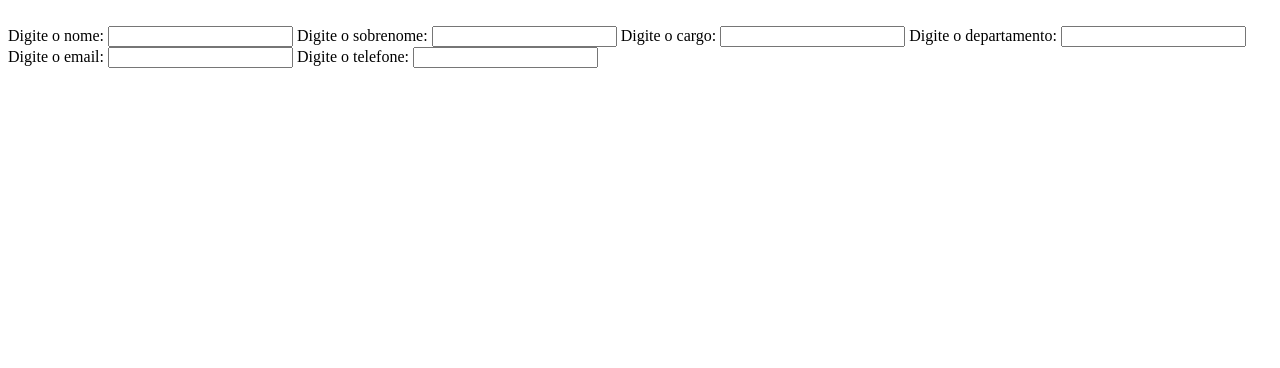
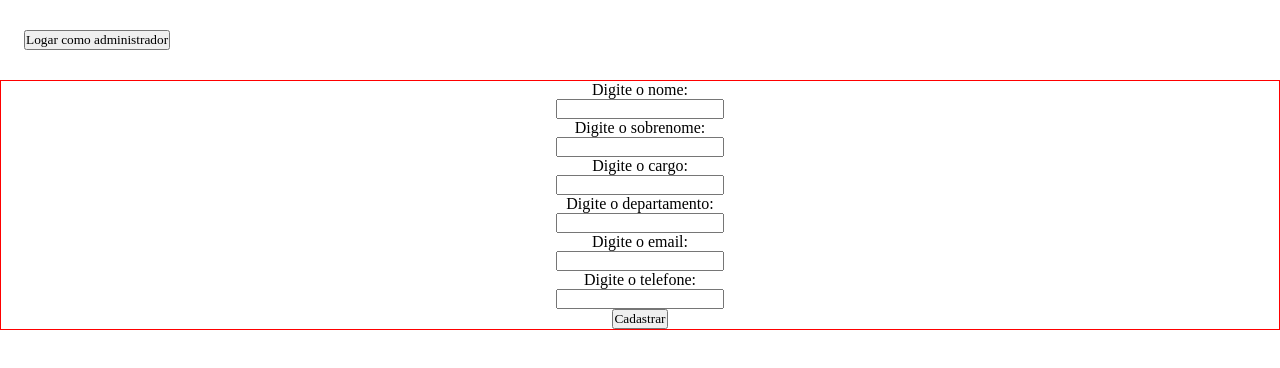
Before and after one commit to NathanGbl/Cadastro-Funcionario, a plain HTML site: page index.html in a window 1280 px wide. Drawn offline with Linux system fonts and the light colour scheme.

Commit message:
verticalizei os campos do formulário e coloquei um espaço no header para a logo e o botão de logar como administrador.

```diff
--- a/index.html
+++ b/index.html
@@ -4,31 +4,31 @@
     <meta charset="UTF-8">
     <meta name="viewport" content="width=device-width, initial-scale=1.0">
     <title>Document</title>
+    <link rel="stylesheet" href="style.css">
 </head>
 <body>
     <header>
         <img src="" alt="">
+        <button id="login">Logar como administrador</button>
     </header>
     <main>
+        <div>
             <form action="" method="get">
                 <label for="nome">Digite o nome:</label>
                 <input type="text" name="name" id="nome">
-
                 <label for="sobrenome">Digite o sobrenome:</label>
                 <input type="text" name="sobrenome" id="sobrenome">
-
                 <label for="cargo">Digite o cargo:</label>
                 <input type="text" name="cargo" id="cargo">
-
                 <label for="departamento">Digite o departamento:</label>
                 <input type="text" name="departamento" id="departamento">
-
                 <label for="email">Digite o email:</label>
                 <input type="email" name="email" id="email">
-
                 <label for="tel">Digite o telefone:</label>
                 <input type="tel" name="tel" id="tel">
+                <button id="cadastrar">Cadastrar</button>
             </form>
+        </div>
     </main>
     <footer>
         <img src="" alt="">
--- a/style.css
+++ b/style.css
@@ -0,0 +1,27 @@
+* {
+    margin: 0;
+    box-sizing: border-box;
+    padding: 0;
+    font-family: 'Times New Roman', Times, serif;
+    /* border: 0; */
+}
+
+body {
+    width: 100%;
+    height: 100%;
+}
+
+header {
+    height: 5em;
+    display: flex;
+    align-items: center;
+    padding: 1.5em;
+}
+
+form {
+    display: flex;
+    flex-direction: column;
+    justify-content: center;
+    align-items: center;
+    border: 1px solid red;
+}
```
Lines whose indentation alone changed are shown as unchanged.
